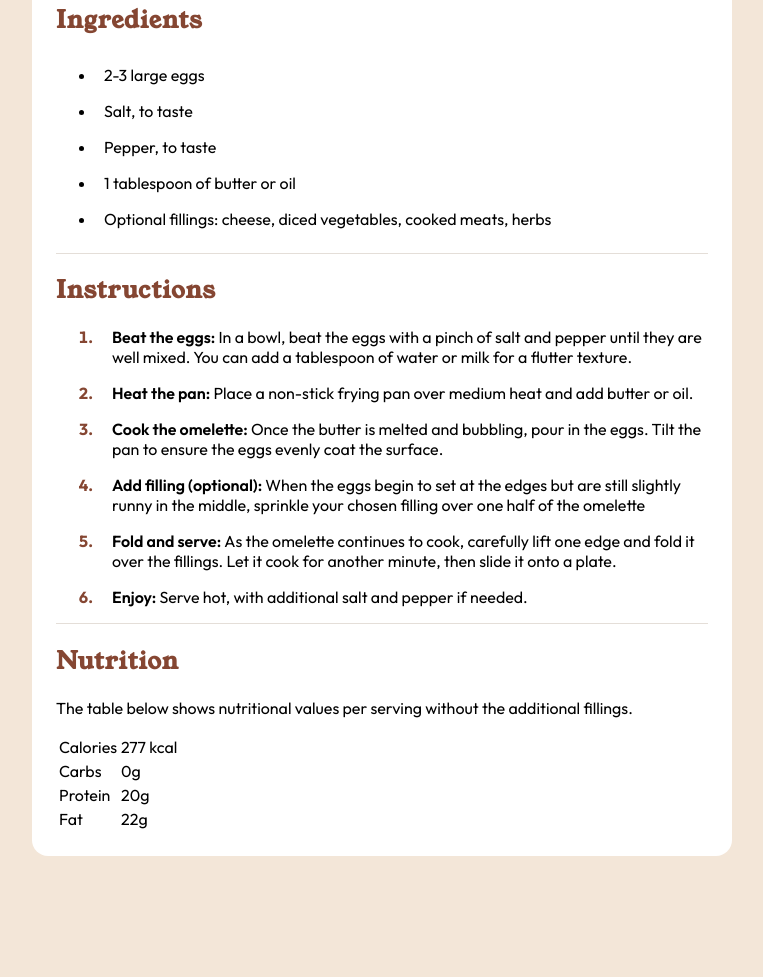
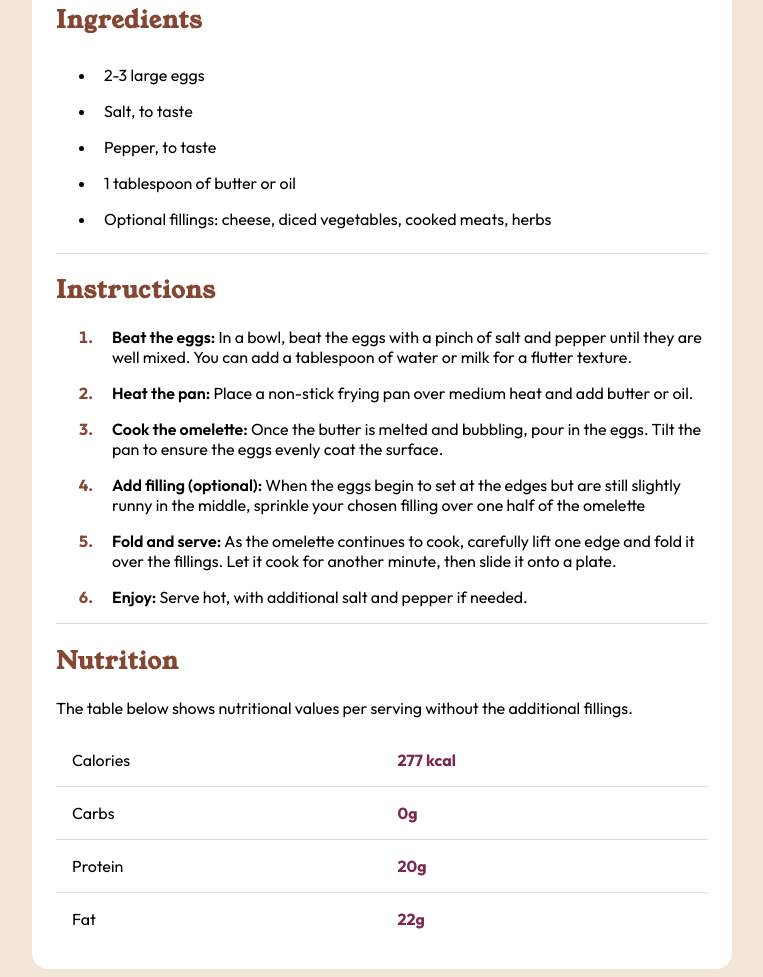
Before and after one commit to vinimello0/recipe-page, a plain HTML site: page index.html in a window 1280 px wide. Shown: the part 722-1699 px from the top of the page, without its empty margins (258-1021 px from the left). Before the commit the page ends 1586 px from the top, so only its background shows below. Drawn offline with Linux system fonts and the light colour scheme.

Commit message:
8º commit - Section Table Finalizada

```diff
--- a/css/style.css
+++ b/css/style.css
@@ -89,3 +89,26 @@
    color: var(--primary-color);
    font-weight: 700;
  }
+
+ table {
+   width: 100%;
+   padding: 1em;
+   border-collapse: collapse;
+ }
+
+ .table_color__red {
+   color: var(--secondary-color);
+   font-weight: 700;
+ }
+
+ table td {
+   padding: 1em;
+ }
+
+ tr {
+   border-bottom: 1px solid var(--grey-border);
+ }
+
+ tr:nth-child(4) {
+   border-bottom: none;
+ }
```
